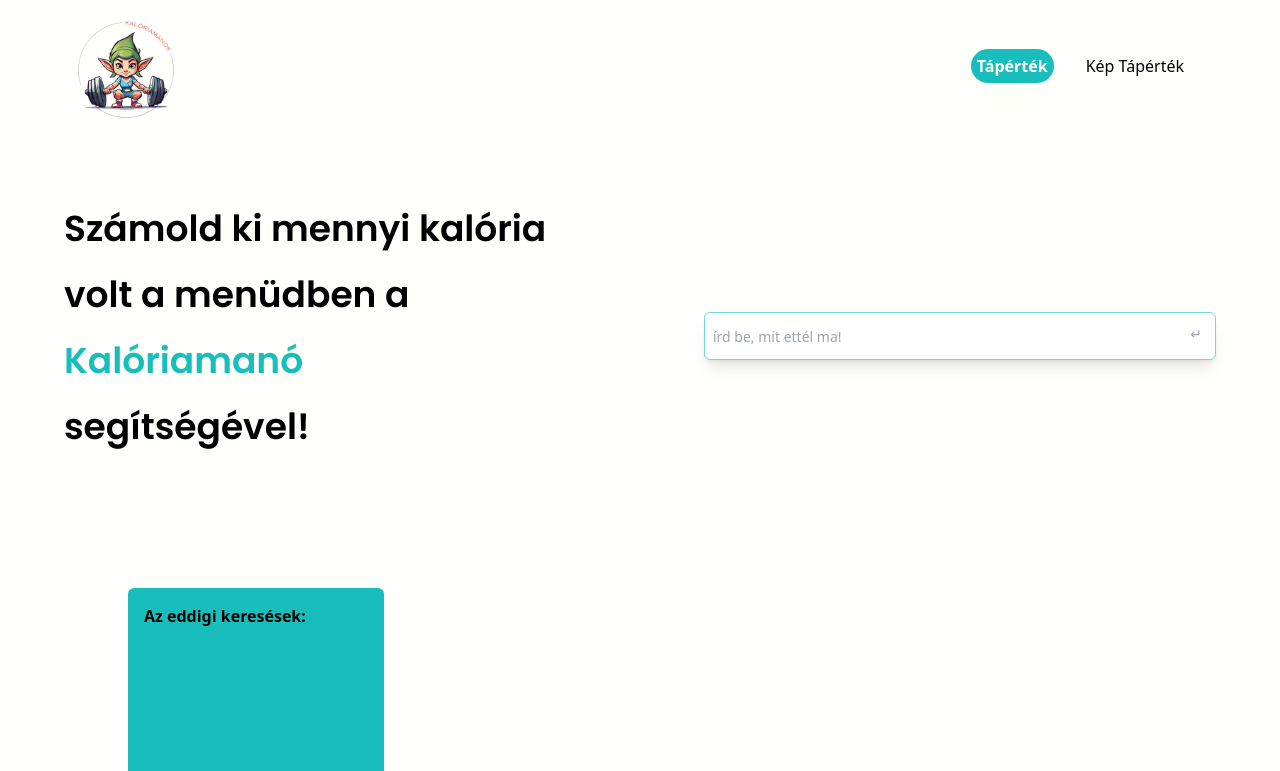
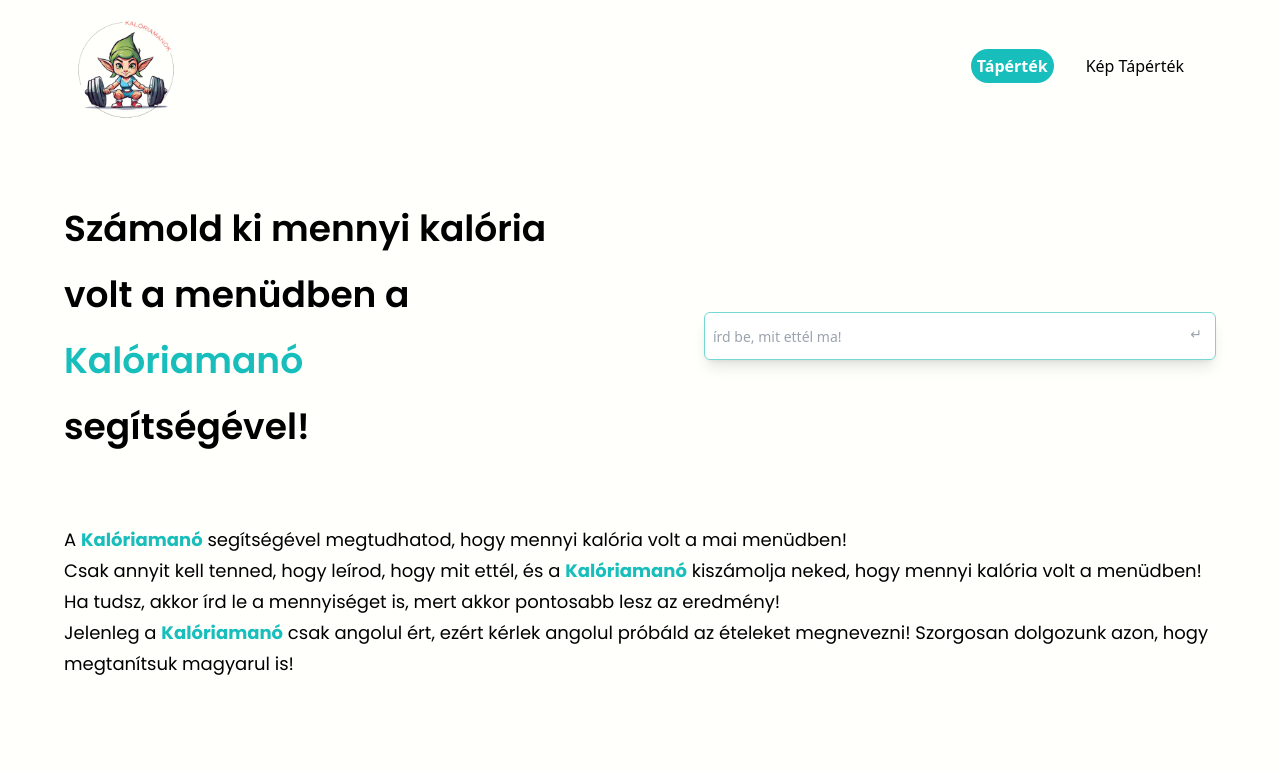
Before and after one commit to Kaloriamanok/Kaloriamano, a React (Vite) app: page /nutrition in a window 1280 px wide. Shown: the top 771 px of the page. Built offline with nearby package versions, Linux system fonts and the light colour scheme.

Commit message:
hiding the elements until the list is not empty

```diff
--- a/src/components/Nutrition.jsx
+++ b/src/components/Nutrition.jsx
@@ -78,7 +78,9 @@
           </div>
         </form>
       </div>
+      {/* ha van eddigi keresés, akkor megjelenik a lista, és a kiválasztott étel */}
 
+      {allFood.length > 0 && (
         <div
           className={`flex flex-col py-6 md:py-16 md:flex-row w-full ${styles.paddingX}`}
         >
@@ -159,7 +161,9 @@
                     className="flex flex-row py-2 text-white border-b border-gray-600"
                   >
                     <div className="w-1/12 text-center">{nutrients.name}</div>
-                  <div className="w-1/12 text-center">{nutrients.calories}</div>
+                    <div className="w-1/12 text-center">
+                      {nutrients.calories}
+                    </div>
                     <div className="w-1/12 text-center">
                       {nutrients.serving_size_g}
                     </div>
@@ -184,15 +188,19 @@
                     <div className="w-1/12 text-center">
                       {nutrients.carbohydrates_total_g}
                     </div>
-                  <div className="w-1/12 text-center">{nutrients.fiber_g}</div>
-                  <div className="w-1/12 text-center">{nutrients.sugar_g}</div>
+                    <div className="w-1/12 text-center">
+                      {nutrients.fiber_g}
+                    </div>
+                    <div className="w-1/12 text-center">
+                      {nutrients.sugar_g}
+                    </div>
                   </div>
                 ))}
               </div>
             </div>
           )}
         </div>
-
+      )}
       <div className={`flex flex-col w-full ${styles.paddingX}`}>
         {/* Ide fog jönni az api válasza, és egyéb kondicionális logika */}
         <p className={styles.paragraph}>
```
Lines whose indentation alone changed are shown as unchanged.
